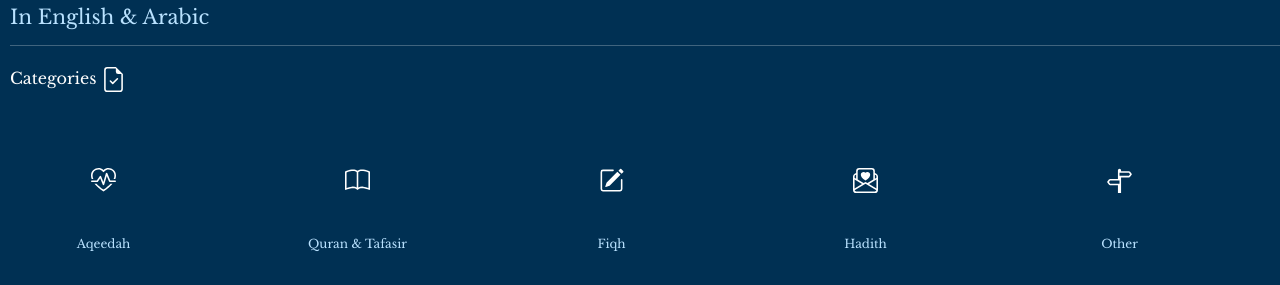
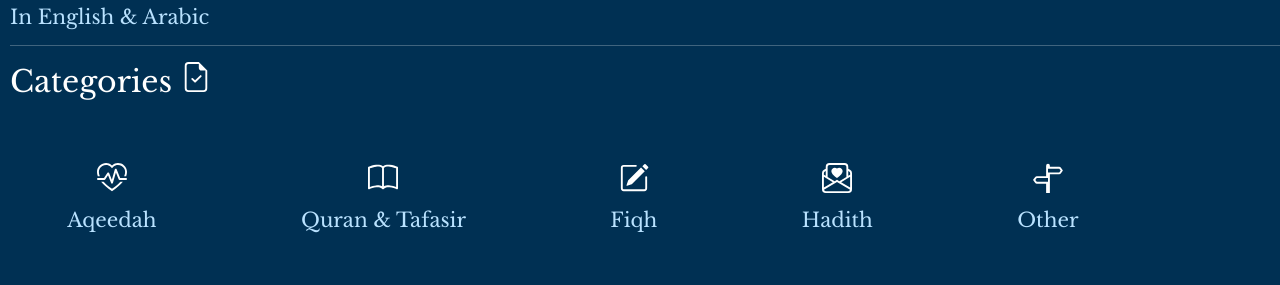
Before and after one commit to aleshaaa7/WebMaktabah, a plain HTML site: page allpdf.html in a window 1280 px wide. Shown: the part 233-518 px from the top of the page. Drawn offline with nearby package versions, Linux system fonts and the light colour scheme; a web font is replaced by a local one.

Commit message:
fixed categories

```diff
--- a/allpdf.html
+++ b/allpdf.html
@@ -201,7 +201,7 @@
         <h5 class="light anim delayanother">In English & Arabic</h5>
         <hr>
 
-        <h6>
+        <h6 style="font-size: 30px;">
             Categories
             <svg xmlns="http://www.w3.org/2000/svg" width="8" height="16" fill="currentColor"
                 class="bi bi-file-earmark-check icon-a" viewBox="0 0 16 16">
@@ -222,24 +222,22 @@
                     <path
                         d="M10.464 3.314a.5.5 0 0 0-.945.049L7.921 8.956 6.464 5.314a.5.5 0 0 0-.88-.091L3.732 8H.5a.5.5 0 0 0 0 1H4a.5.5 0 0 0 .416-.223l1.473-2.209 1.647 4.118a.5.5 0 0 0 .945-.049l1.598-5.593 1.457 3.642A.5.5 0 0 0 12 9h3.5a.5.5 0 0 0 0-1h-3.162z" />
                 </svg>
-                <br>
-                <a class="icon-link light linka" href="aqeedah.html">
+                <a class="icon-link light linka menu" href="aqeedah.html">
                     Aqeedah
                 </a>
             </h2>
-            <br>
             <h2 class="category-item">
                 <svg xmlns="http://www.w3.org/2000/svg" width="16" height="16" fill="currentColor"
                     class="bi bi-book icon-a" viewBox="0 0 16 16">
                     <path
                         d="M1 2.828c.885-.37 2.154-.769 3.388-.893 1.33-.134 2.458.063 3.112.752v9.746c-.935-.53-2.12-.603-3.213-.493-1.18.12-2.37.461-3.287.811zm7.5-.141c.654-.689 1.782-.886 3.112-.752 1.234.124 2.503.523 3.388.893v9.923c-.918-.35-2.107-.692-3.287-.81-1.094-.111-2.278-.039-3.213.492zM8 1.783C7.015.936 5.587.81 4.287.94c-1.514.153-3.042.672-3.994 1.105A.5.5 0 0 0 0 2.5v11a.5.5 0 0 0 .707.455c.882-.4 2.303-.881 3.68-1.02 1.409-.142 2.59.087 3.223.877a.5.5 0 0 0 .78 0c.633-.79 1.814-1.019 3.222-.877 1.378.139 2.8.62 3.681 1.02A.5.5 0 0 0 16 13.5v-11a.5.5 0 0 0-.293-.455c-.952-.433-2.48-.952-3.994-1.105C10.413.809 8.985.936 8 1.783" />
                 </svg>
-                <br>
-                <a class="icon-link light linka" href="qt.html">
+
+                <a class="icon-link light linka menu" href="qt.html">
                     Quran & Tafasir
                 </a>
             </h2>
-            <br>
+
             <h2 class="category-item">
                 <svg xmlns="http://www.w3.org/2000/svg" width="16" height="16" fill="currentColor"
                     class="bi bi-pencil-square icon-a" viewBox="0 0 16 16">
@@ -248,32 +246,31 @@
                     <path fill-rule="evenodd"
                         d="M1 13.5A1.5 1.5 0 0 0 2.5 15h11a1.5 1.5 0 0 0 1.5-1.5v-6a.5.5 0 0 0-1 0v6a.5.5 0 0 1-.5.5h-11a.5.5 0 0 1-.5-.5v-11a.5.5 0 0 1 .5-.5H9a.5.5 0 0 0 0-1H2.5A1.5 1.5 0 0 0 1 2.5z" />
                 </svg>
-                <br>
-                <a class="icon-link light linka" href="fiqh.html">
+
+                <a class="icon-link light linka menu" href="fiqh.html">
                     Fiqh
                 </a>
             </h2>
-            <br>
+
             <h2 class="category-item">
                 <svg xmlns="http://www.w3.org/2000/svg" width="16" height="16" fill="currentColor"
                     class="bi bi-envelope-paper-heart icon-a" viewBox="0 0 16 16">
                     <path fill-rule="evenodd"
                         d="M2 2a2 2 0 0 1 2-2h8a2 2 0 0 1 2 2v1.133l.941.502A2 2 0 0 1 16 5.4V14a2 2 0 0 1-2 2H2a2 2 0 0 1-2-2V5.4a2 2 0 0 1 1.059-1.765L2 3.133zm0 2.267-.47.25A1 1 0 0 0 1 5.4v.817l1 .6zm1 3.15 3.75 2.25L8 8.917l1.25.75L13 7.417V2a1 1 0 0 0-1-1H4a1 1 0 0 0-1 1zm11-.6 1-.6V5.4a1 1 0 0 0-.53-.882L14 4.267zM8 2.982C9.664 1.309 13.825 4.236 8 8 2.175 4.236 6.336 1.31 8 2.982m7 4.401-4.778 2.867L15 13.117zm-.035 6.88L8 10.082l-6.965 4.18A1 1 0 0 0 2 15h12a1 1 0 0 0 .965-.738ZM1 13.116l4.778-2.867L1 7.383v5.734Z" />
                 </svg>
-                <br>
-                <a class="icon-link light linka" href="hadith.html">
+                <a class="icon-link light linka menu" href="hadith.html">
                     Hadith
                 </a>
             </h2>
-            <br>
+
             <h2 class="category-item">
                 <svg xmlns="http://www.w3.org/2000/svg" width="16" height="16" fill="currentColor"
                     class="bi bi-signpost-split icon-a" viewBox="0 0 16 16">
                     <path
                         d="M7 7V1.414a1 1 0 0 1 2 0V2h5a1 1 0 0 1 .8.4l.975 1.3a.5.5 0 0 1 0 .6L14.8 5.6a1 1 0 0 1-.8.4H9v10H7v-5H2a1 1 0 0 1-.8-.4L.225 9.3a.5.5 0 0 1 0-.6L1.2 7.4A1 1 0 0 1 2 7zm1 3V8H2l-.75 1L2 10zm0-5h6l.75-1L14 3H8z" />
                 </svg>
-                <br>
-                <a class="icon-link light linka" href="seerah.html">
+
+                <a class="icon-link light linka menu" href="seerah.html">
                     Other
                 </a>
             </h2>
--- a/styles.css
+++ b/styles.css
@@ -13,23 +13,22 @@
 .categories {
     display: flex;
     justify-content: space-around;
-    flex-direction: row;
+    gap: 30px;
     flex-wrap: wrap;
-    text-align: center;
-
 }
 
 .category-item {
-    margin: 10px;
     display: flex;
     flex-direction: column;
     /* Stack icon above text */
     align-items: center;
     /* Center icon and text horizontally */
     text-align: center;
-    min-width: 100px;
 }
 
+.menu {
+    font-size: 20px !important;
+}
 
 .icon {
     width: 35px;
@@ -38,9 +37,12 @@
 }
 
 .icon-a {
-    width: 25px;
-    height: 35px;
+    width: 30px;
+    height: 30px;
+    margin-bottom: 15px !important;
 }
+
+
 
 .main {
     background-color: #003053;
@@ -320,6 +322,7 @@ html {
     }
 }
 
+
 @media screen and (max-width: 480px) {
 
     html,
@@ -333,8 +336,9 @@ html {
     }
 
     .categories {
-        min-width: 80px;
-        /* Adjust item size for smaller devices */
+        flex-direction: column;
+        /* Stacks items in a column on smaller screens */
+        align-items: center;
     }
 }
 
```
Also changed, not shown: aqeedah.html (+13 -15 lines), fiqh.html (+12 -15 lines), hadith.html (+15 -15 lines), justpdf.html (+15 -15 lines), qt.html (+15 -15 lines), seerah.html (+15 -15 lines), images/sharhussunnah.jpeg, images/usoolassunnah.jpeg.
